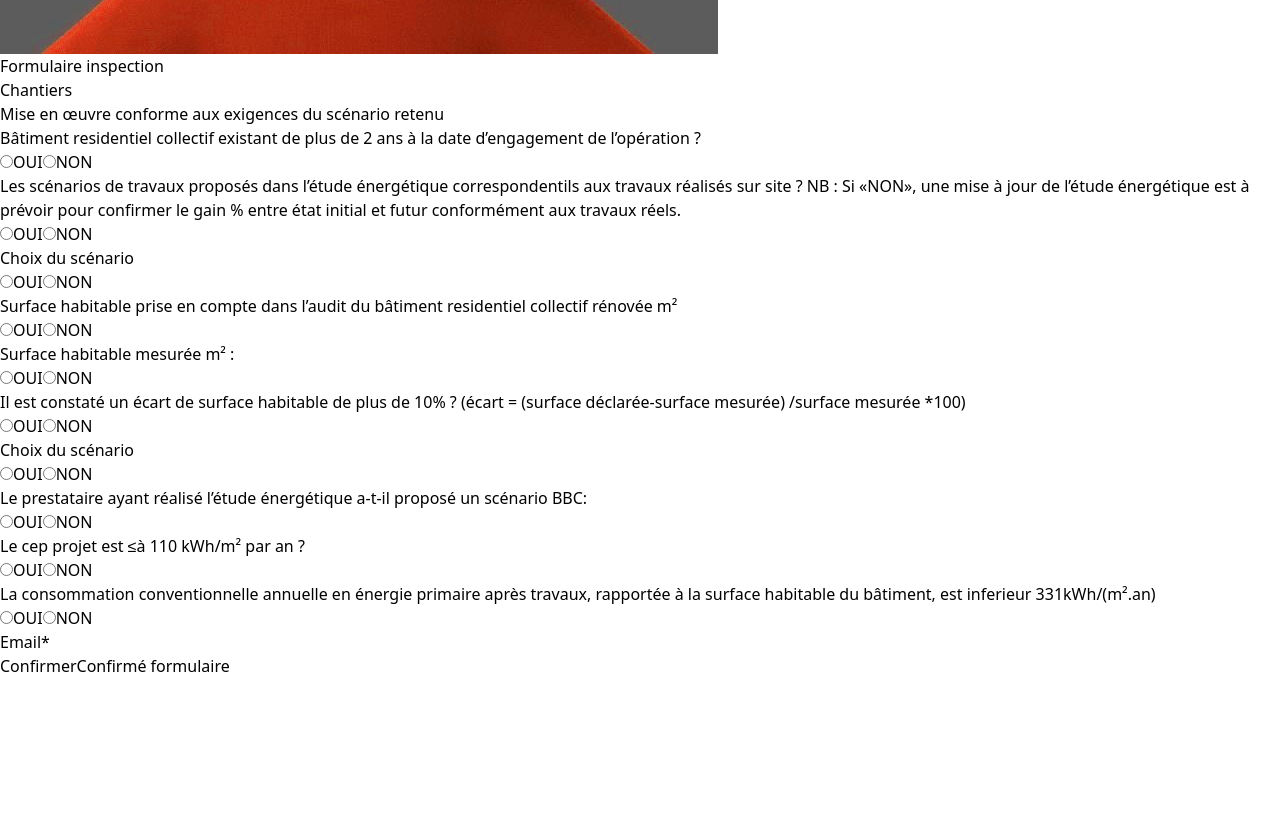
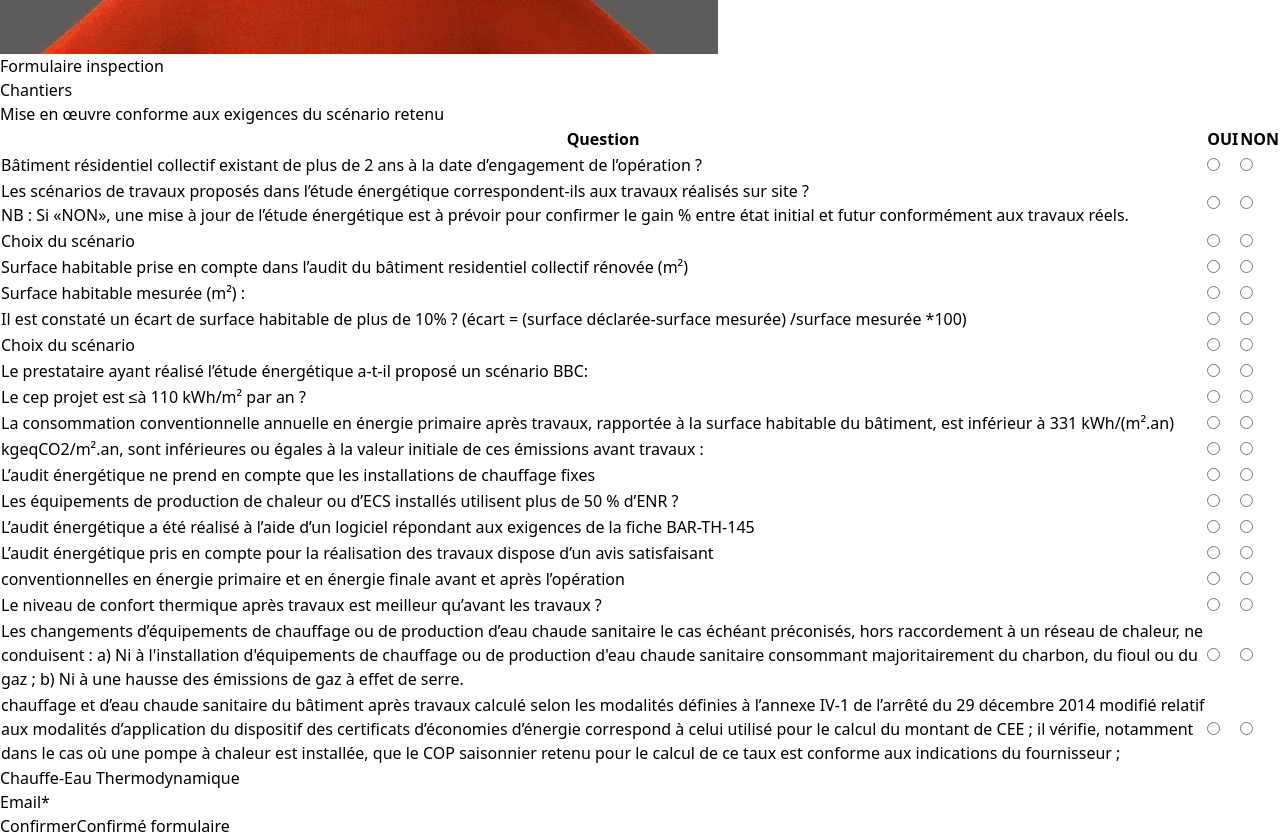
Before and after one commit to ch3rrywolf/cofrac, a React (Vite) app in the folder client/: page /dashboard/chantiers/form in a window 1280 px wide. Shown: the part 1180-2018 px from the top of the page. Before the commit the page ends 1858 px from the top, so only its background shows below. Built offline with nearby package versions, Linux system fonts and the light colour scheme; sample sign-in values are in the browser's storage.

Commit message:
[FRONT&&BACK] Admin Chantier GenRapportPDF{formulaireInspect}[mise en oeuvre conforme]1/4

```diff
--- a/client/src/dashboard/pages/AddFormInspec.jsx
+++ b/client/src/dashboard/pages/AddFormInspec.jsx
@@ -16,9 +16,18 @@ const AddFormInspec = () => {
     const [Q8,setQ8] = useState('')
     const [Q9,setQ9] = useState('')
     const [Q10,setQ10] = useState('')
+    const [Q11,setQ11] = useState('')
+    const [Q12,setQ12] = useState('')
+    const [Q13,setQ13] = useState('')
+    const [Q14,setQ14] = useState('')
+    const [Q15,setQ15] = useState('')
+    const [Q16,setQ16] = useState('')
+    const [Q17,setQ17] = useState('')
+    const [Q18,setQ18] = useState('')
+    const [Q19,setQ19] = useState('')
     const [email,setEmail] = useState('')
 
-    const data = {Q1, Q2, Q3, Q4, Q5, Q6, Q7, email}
+    const data = {Q1, Q2, Q3, Q4, Q5, Q6, Q7, Q8, Q9, Q10, Q11, Q12, Q13, Q14, Q15, Q16, Q17, Q18, Q19, email}
 
     const submit = async (e) => {
         e.preventDefault();
@@ -41,6 +50,15 @@ const AddFormInspec = () => {
                         setQ8('');
                         setQ9('');
                         setQ10('');
+                        setQ11('');
+                        setQ12('');
+                        setQ13('');
+                        setQ14('');
+                        setQ15('');
+                        setQ16('');
+                        setQ17('');
+                        setQ18('');
+                        setQ19('');
                         setEmail('');
                     })
                     .then(() =>
@@ -67,185 +85,393 @@ const AddFormInspec = () => {
             <div className='text-center items-center text-red-400'>
                 <h4>Mise en œuvre conforme aux exigences du scénario retenu</h4>
             </div>
-          <div className='grid grid-cols-2 gap-x-8 mb-3'>
-            <div className='flex flex-col gap-y-2'>
-                <p className='text-sm font-medium text-gray-600' htmlFor='Q1'>
-                    Bâtiment residentiel collectif existant de plus de 2 ans à la date d’engagement de l’opération ?
-                </p>
-            </div>
-            <div className='flex items-center gap-x-4'>
-            <label className='flex items-center gap-x-2'>
-            <input type='radio' name='Q1' value='OUI'checked={Q1 === 'OUI'} onChange={(e) => setQ1(e.target.value)} className='focus:ring-green-500' />
-                <span>OUI</span>
-            </label>
-            <label className='flex items-center gap-x-2'>
-            <input type='radio' name='Q1' value='NON'checked={Q1 === 'NON'} onChange={(e) => setQ1(e.target.value)} className='focus:ring-green-500' />
-                <span>NON</span>
-            </label>
-            </div>
-          </div>
+            <div className="overflow-x-auto">
+  <table className="table-auto w-full border-collapse border border-gray-300 text-sm text-gray-600">
+    <thead>
+      <tr>
+        <th className="border border-gray-300 px-4 py-2">Question</th>
+        <th className="border border-gray-300 px-4 py-2">OUI</th>
+        <th className="border border-gray-300 px-4 py-2">NON</th>
+      </tr>
+    </thead>
+    <tbody>
+      <tr>
+        <td className="border border-gray-300 px-4 py-2">
+          Bâtiment résidentiel collectif existant de plus de 2 ans à la date d’engagement de l’opération ?
+        </td>
+        <td className="border border-gray-300 px-4 py-2 text-center">
+          <input
+            type="radio"
+            name="Q1"
+            value="OUI"
+          />
+        </td>
+        <td className="border border-gray-300 px-4 py-2 text-center">
+          <input
+            type="radio"
+            name="Q1"
+            value="NON"
+          />
+        </td>
+      </tr>
+      <tr>
+        <td className="border border-gray-300 px-4 py-2">
+          Les scénarios de travaux proposés dans l’étude énergétique correspondent-ils aux travaux réalisés sur site ? <br />
+          <span className="text-gray-400 text-xs">
+            NB : Si «NON», une mise à jour de l’étude énergétique est à prévoir pour confirmer le gain % entre état initial et futur
+            conformément aux travaux réels.
+          </span>
+        </td>
+        <td className="border border-gray-300 px-4 py-2 text-center">
+          <input
+            type="radio"
+            name="Q2"
+            value="OUI"
+          />
+        </td>
+        <td className="border border-gray-300 px-4 py-2 text-center">
+          <input
+            type="radio"
+            name="Q2"
+            value="NON"
+          />
+        </td>
+      </tr>
+      <tr>
+        <td className="border border-gray-300 px-4 py-2">Choix du scénario</td>
+        <td className="border border-gray-300 px-4 py-2 text-center">
+          <input
+            type="radio"
+            name="Q3"
+            value="OUI"
+          />
+        </td>
+        <td className="border border-gray-300 px-4 py-2 text-center">
+          <input
+            type="radio"
+            name="Q3"
+            value="NON"
+          />
+        </td>
+      </tr>
+      <tr>
+        <td className="border border-gray-300 px-4 py-2">
+        Surface habitable prise en compte dans l’audit du bâtiment residentiel collectif rénovée (m²)
+        </td>
+        <td className="border border-gray-300 px-4 py-2 text-center">
+          <input
+            type="radio"
+            name="Q4"
+            value="OUI"
+          />
+        </td>
+        <td className="border border-gray-300 px-4 py-2 text-center">
+          <input
+            type="radio"
+            name="Q4"
+            value="NON"
+          />
+        </td>
+      </tr>
+      <tr>
+        <td className="border border-gray-300 px-4 py-2">
+        Surface habitable mesurée (m²) :
+        </td>
+        <td className="border border-gray-300 px-4 py-2 text-center">
+          <input
+            type="radio"
+            name="Q5"
+            value="OUI"
+          />
+        </td>
+        <td className="border border-gray-300 px-4 py-2 text-center">
+          <input
+            type="radio"
+            name="Q5"
+            value="NON"
+          />
+        </td>
+      </tr>
+      <tr>
+        <td className="border border-gray-300 px-4 py-2">
+        Il est constaté un écart de surface habitable de plus de 10% ? (écart = (surface déclarée-surface mesurée) /surface mesurée *100)
+        </td>
+        <td className="border border-gray-300 px-4 py-2 text-center">
+          <input
+            type="radio"
+            name="Q6"
+            value="OUI"
+          />
+        </td>
+        <td className="border border-gray-300 px-4 py-2 text-center">
+          <input
+            type="radio"
+            name="Q6"
+            value="NON"
+          />
+        </td>
+      </tr>
+      <tr>
+        <td className="border border-gray-300 px-4 py-2">
+        Choix du scénario
+        </td>
+        <td className="border border-gray-300 px-4 py-2 text-center">
+          <input
+            type="radio"
+            name="Q7"
+            value="OUI"
+          />
+        </td>
+        <td className="border border-gray-300 px-4 py-2 text-center">
+          <input
+            type="radio"
+            name="Q7"
+            value="NON"
+          />
+        </td>
+      </tr>
+      <tr>
+        <td className="border border-gray-300 px-4 py-2">
+        Le prestataire ayant réalisé l’étude énergétique a-t-il proposé un scénario BBC:
+        </td>
+        <td className="border border-gray-300 px-4 py-2 text-center">
+          <input
+            type="radio"
+            name="Q8"
+            value="OUI"
+          />
+        </td>
+        <td className="border border-gray-300 px-4 py-2 text-center">
+          <input
+            type="radio"
+            name="Q8"
+            value="NON"
+          />
+        </td>
+      </tr>
+      <tr>
+        <td className="border border-gray-300 px-4 py-2">
+        Le cep projet est ≤à 110 kWh/m² par an ?
+        </td>
+        <td className="border border-gray-300 px-4 py-2 text-center">
+          <input
+            type="radio"
+            name="Q9"
+            value="OUI"
+          />
+        </td>
+        <td className="border border-gray-300 px-4 py-2 text-center">
+          <input
+            type="radio"
+            name="Q9"
+            value="NON"
+          />
+        </td>
+      </tr>
+      <tr>
+        <td className="border border-gray-300 px-4 py-2">
+        La consommation conventionnelle annuelle en énergie primaire après travaux, rapportée à la surface habitable du bâtiment, est inférieur à 331 kWh/(m².an)
+        </td>
+        <td className="border border-gray-300 px-4 py-2 text-center">
+          <input
+            type="radio"
+            name="Q10"
+            value="OUI"
+          />
+        </td>
+        <td className="border border-gray-300 px-4 py-2 text-center">
+          <input
+            type="radio"
+            name="Q10"
+            value="NON"
+          />
+        </td>
+      </tr>
+      <tr>
+        <td className="border border-gray-300 px-4 py-2">
+        kgeqCO2/m².an, sont inférieures ou égales à la valeur initiale de ces émissions avant travaux :
+        </td>
+        <td className="border border-gray-300 px-4 py-2 text-center">
+          <input
+            type="radio"
+            name="Q11"
+            value="OUI"
+          />
+        </td>
+        <td className="border border-gray-300 px-4 py-2 text-center">
+          <input
+            type="radio"
+            name="Q11"
+            value="NON"
+          />
+        </td>
+      </tr>
+      <tr>
+        <td className="border border-gray-300 px-4 py-2">
+        L’audit énergétique ne prend en compte que les installations de chauffage fixes
 
-          <div className='grid grid-cols-2 gap-x-8 mb-3'>
-            <div className='flex flex-col gap-y-2'>
-                <p className='text-sm font-medium text-gray-600' htmlFor='operationName'>
-                Les scénarios de travaux proposés dans l’étude énergétique correspondentils aux travaux réalisés sur site ? <span className='text-gray-400 text-xs'> NB : Si «NON», une mise à jour de l’étude énergétique est à prévoir pour confirmer le gain % entre état initial et futur conformément aux travaux réels.</span>
-                </p>
-            </div>
-            <div className='flex items-center gap-x-4'>
-            <label className='flex items-center gap-x-2'>
-            <input type='radio' name='Q2' value='OUI'checked={Q2 === 'OUI'} onChange={(e) => setQ2(e.target.value)} className='focus:ring-green-500' />
-                <span>OUI</span>
-            </label>
-            <label className='flex items-center gap-x-2'>
-            <input type='radio' name='setQ2' value='NON' checked={Q2 === 'NON'} onChange={(e) => setQ2(e.target.value)} className='focus:ring-green-500' />
-                <span>NON</span>
-            </label>
-            </div>
-          </div>
 
-          <div className='grid grid-cols-2 gap-x-8 mb-3'>
-            <div className='flex flex-col gap-y-2'>
-                <p className='text-sm font-medium text-gray-600' htmlFor='Q1'>
-                Choix du scénario
-                </p>
-            </div>
-            <div className='flex items-center gap-x-4'>
-            <label className='flex items-center gap-x-2'>
-            <input type='radio' name='Q3' value='OUI'checked={Q3 === 'OUI'} onChange={(e) => setQ3(e.target.value)} className='focus:ring-green-500' />
-                <span>OUI</span>
-            </label>
-            <label className='flex items-center gap-x-2'>
-            <input type='radio' name='Q3' value='NON'checked={Q3 === 'NON'} onChange={(e) => setQ3(e.target.value)} className='focus:ring-green-500' />
-                <span>NON</span>
-            </label>
-            </div>
-          </div>
+        </td>
+        <td className="border border-gray-300 px-4 py-2 text-center">
+          <input
+            type="radio"
+            name="Q12"
+            value="OUI"
+          />
+        </td>
+        <td className="border border-gray-300 px-4 py-2 text-center">
+          <input
+            type="radio"
+            name="Q12"
+            value="NON"
+          />
+        </td>
+      </tr>
+      <tr>
+        <td className="border border-gray-300 px-4 py-2">
+        Les équipements de production de chaleur ou d’ECS installés utilisent plus de 50 % d’ENR ?
 
-          <div className='grid grid-cols-2 gap-x-8 mb-3'>
-            <div className='flex flex-col gap-y-2'>
-                <p className='text-sm font-medium text-gray-600' htmlFor='operationName'>
-                Surface habitable prise en compte dans l’audit du bâtiment residentiel collectif rénovée m²
-                </p>
-            </div>
-            <div className='flex items-center gap-x-4'>
-            <label className='flex items-center gap-x-2'>
-            <input type='radio' name='Q4' value='OUI'checked={Q4 === 'OUI'} onChange={(e) => setQ4(e.target.value)} className='focus:ring-green-500' />
-                <span>OUI</span>
-            </label>
-            <label className='flex items-center gap-x-2'>
-            <input type='radio' name='Q4' value='NON' checked={Q4 === 'NON'} onChange={(e) => setQ4(e.target.value)} className='focus:ring-green-500' />
-                <span>NON</span>
-            </label>
-            </div>
-          </div>
+        </td>
+        <td className="border border-gray-300 px-4 py-2 text-center">
+          <input
+            type="radio"
+            name="Q13"
+            value="OUI"
+          />
+        </td>
+        <td className="border border-gray-300 px-4 py-2 text-center">
+          <input
+            type="radio"
+            name="Q13"
+            value="NON"
+          />
+        </td>
+      </tr>
+      <tr>
+        <td className="border border-gray-300 px-4 py-2">
+        L’audit énergétique a été réalisé à l’aide d’un logiciel répondant aux exigences de la fiche BAR-TH-145
 
-          <div className='grid grid-cols-2 gap-x-8 mb-3'>
-            <div className='flex flex-col gap-y-2'>
-                <p className='text-sm font-medium text-gray-600' htmlFor='operationName'>
-                Surface habitable mesurée m² :
-                </p>
-            </div>
-            <div className='flex items-center gap-x-4'>
-            <label className='flex items-center gap-x-2'>
-            <input type='radio' name='Q5' value='OUI'checked={Q5 === 'OUI'} onChange={(e) => setQ5(e.target.value)} className='focus:ring-green-500' />
-                <span>OUI</span>
-            </label>
-            <label className='flex items-center gap-x-2'>
-            <input type='radio' name='Q5' value='NON' checked={Q5 === 'NON'} onChange={(e) => setQ5(e.target.value)} className='focus:ring-green-500' />
-                <span>NON</span>
-            </label>
-            </div>
-          </div>
+        </td>
+        <td className="border border-gray-300 px-4 py-2 text-center">
+          <input
+            type="radio"
+            name="Q14"
+            value="OUI"
+          />
+        </td>
+        <td className="border border-gray-300 px-4 py-2 text-center">
+          <input
+            type="radio"
+            name="Q14"
+            value="NON"
+          />
+        </td>
+      </tr>
+      <tr>
+        <td className="border border-gray-300 px-4 py-2">
+        L’audit énergétique pris en compte pour la réalisation des travaux dispose d’un avis satisfaisant
 
-          <div className='grid grid-cols-2 gap-x-8 mb-3'>
-            <div className='flex flex-col gap-y-2'>
-                <p className='text-sm font-medium text-gray-600' htmlFor='operationName'>
-                Il est constaté un écart de surface habitable de plus de 10% ? (écart = (surface déclarée-surface mesurée) /surface mesurée *100)
-                </p>
-            </div>
-            <div className='flex items-center gap-x-4'>
-            <label className='flex items-center gap-x-2'>
-            <input type='radio' name='Q6' value='OUI'checked={Q6 === 'OUI'} onChange={(e) => setQ6(e.target.value)} className='focus:ring-green-500' />
-                <span>OUI</span>
-            </label>
-            <label className='flex items-center gap-x-2'>
-            <input type='radio' name='Q6' value='NON' checked={Q6 === 'NON'} onChange={(e) => setQ6(e.target.value)} className='focus:ring-green-500' />
-                <span>NON</span>
-            </label>
-            </div>
-          </div>
+        </td>
+        <td className="border border-gray-300 px-4 py-2 text-center">
+          <input
+            type="radio"
+            name="Q15"
+            value="OUI"
+          />
+        </td>
+        <td className="border border-gray-300 px-4 py-2 text-center">
+          <input
+            type="radio"
+            name="Q15"
+            value="NON"
+          />
+        </td>
+      </tr>
+      <tr>
+        <td className="border border-gray-300 px-4 py-2">
+        conventionnelles en énergie primaire et en énergie finale avant et après l’opération
 
-          <div className='grid grid-cols-2 gap-x-8 mb-3'>
-            <div className='flex flex-col gap-y-2'>
-                <p className='text-sm font-medium text-gray-600' htmlFor='operationName'>
-                Choix du scénario
-                </p>
-            </div>
-            <div className='flex items-center gap-x-4'>
-            <label className='flex items-center gap-x-2'>
-            <input type='radio' name='Q7' value='OUI'checked={Q7 === 'OUI'} onChange={(e) => setQ7(e.target.value)} className='focus:ring-green-500' />
-                <span>OUI</span>
-            </label>
-            <label className='flex items-center gap-x-2'>
-            <input type='radio' name='Q7' value='NON' checked={Q7 === 'NON'} onChange={(e) => setQ7(e.target.value)} className='focus:ring-green-500' />
-                <span>NON</span>
-            </label>
-            </div>
-          </div>
+        </td>
+        <td className="border border-gray-300 px-4 py-2 text-center">
+          <input
+            type="radio"
+            name="Q16"
+            value="OUI"
+          />
+        </td>
+        <td className="border border-gray-300 px-4 py-2 text-center">
+          <input
+            type="radio"
+            name="Q16"
+            value="NON"
+          />
+        </td>
+      </tr>
+      <tr>
+        <td className="border border-gray-300 px-4 py-2">
+        Le niveau de confort thermique après travaux est meilleur qu’avant les travaux ?
+        </td>
+        <td className="border border-gray-300 px-4 py-2 text-center">
+          <input
+            type="radio"
+            name="Q17"
+            value="OUI"
+          />
+        </td>
+        <td className="border border-gray-300 px-4 py-2 text-center">
+          <input
+            type="radio"
+            name="Q17"
+            value="NON"
+          />
+        </td>
+      </tr>
+      <tr>
+        <td className="border border-gray-300 px-4 py-2">
+        Les changements d’équipements de chauffage ou de production d’eau chaude sanitaire le cas échéant préconisés, hors raccordement à un réseau de chaleur, ne conduisent : a) Ni à l'installation d'équipements de chauffage ou de production d'eau chaude sanitaire consommant majoritairement du charbon, du fioul ou du gaz ; b) Ni à une hausse des émissions de gaz à effet de serre.
 
-          <div className='grid grid-cols-2 gap-x-8 mb-3'>
-            <div className='flex flex-col gap-y-2'>
-                <p className='text-sm font-medium text-gray-600' htmlFor='operationName'>
-                Le prestataire ayant réalisé l’étude énergétique a-t-il proposé un scénario BBC:
-                </p>
-            </div>
-            <div className='flex items-center gap-x-4'>
-            <label className='flex items-center gap-x-2'>
-            <input type='radio' name='Q8' value='OUI'checked={Q8 === 'OUI'} onChange={(e) => setQ8(e.target.value)} className='focus:ring-green-500' />
-                <span>OUI</span>
-            </label>
-            <label className='flex items-center gap-x-2'>
-            <input type='radio' name='Q8' value='NON' checked={Q8 === 'NON'} onChange={(e) => setQ8(e.target.value)} className='focus:ring-green-500' />
-                <span>NON</span>
-            </label>
-            </div>
+        </td>
+        <td className="border border-gray-300 px-4 py-2 text-center">
+          <input
+            type="radio"
+            name="Q18"
+            value="OUI"
+          />
+        </td>
+        <td className="border border-gray-300 px-4 py-2 text-center">
+          <input
+            type="radio"
+            name="Q18"
+            value="NON"
+          />
+        </td>
+      </tr>
+      <tr>
+        <td className="border border-gray-300 px-4 py-2">
+        chauffage et d’eau chaude sanitaire du bâtiment après travaux calculé selon les modalités définies à l’annexe IV-1 de l’arrêté du 29 décembre 2014 modifié relatif aux modalités d’application du dispositif des certificats d’économies d’énergie correspond à celui utilisé pour le calcul du montant de CEE ; il vérifie, notamment dans le cas où une pompe à chaleur est installée, que le COP saisonnier retenu pour le calcul de ce taux est conforme aux indications du fournisseur ;
+        </td>
+        <td className="border border-gray-300 px-4 py-2 text-center">
+          <input
+            type="radio"
+            name="Q19"
+            value="OUI"
+          />
+        </td>
+        <td className="border border-gray-300 px-4 py-2 text-center">
+          <input
+            type="radio"
+            name="Q19"
+            value="NON"
+          />
+        </td>
+      </tr>
+    </tbody>
+  </table>
 </div>
 
 
-          <div className='grid grid-cols-2 gap-x-8 mb-3'>
-            <div className='flex flex-col gap-y-2'>
-                <p className='text-sm font-medium text-gray-600' htmlFor='operationName'>
-                Le cep projet est ≤à 110 kWh/m² par an ?
-                </p>
-            </div>
-            <div className='flex items-center gap-x-4'>
-            <label className='flex items-center gap-x-2'>
-            <input type='radio' name='Q9' value='OUI'checked={Q9 === 'OUI'} onChange={(e) => setQ9(e.target.value)} className='focus:ring-green-500' />
-                <span>OUI</span>
-            </label>
-            <label className='flex items-center gap-x-2'>
-            <input type='radio' name='Q9' value='NON' checked={Q9 === 'NON'} onChange={(e) => setQ9(e.target.value)} className='focus:ring-green-500' />
-                <span>NON</span>
-            </label>
-            </div>
-          </div>
-
-          <div className='grid grid-cols-2 gap-x-8 mb-3'>
-            <div className='flex flex-col gap-y-2'>
-                <p className='text-sm font-medium text-gray-600' htmlFor='operationName'>
-                La consommation conventionnelle annuelle en énergie primaire après travaux, rapportée à la surface habitable du bâtiment, est inferieur 331kWh/(m².an)
-                </p>
-            </div>
-            <div className='flex items-center gap-x-4'>
-            <label className='flex items-center gap-x-2'>
-            <input type='radio' name='Q10' value='OUI'checked={Q10 === 'OUI'} onChange={(e) => setQ10(e.target.value)} className='focus:ring-green-500' />
-                <span>OUI</span>
-            </label>
-            <label className='flex items-center gap-x-2'>
-            <input type='radio' name='Q10' value='NON' checked={Q10 === 'NON'} onChange={(e) => setQ10(e.target.value)} className='focus:ring-green-500' />
-                <span>NON</span>
-            </label>
-            </div>
+          <div>
+            <h4 className='text-center items-center text-red-400'>Chauffe-Eau Thermodynamique </h4>
           </div>
 
 
```
Also changed, not shown: 2 other files (tests, documents, lock files or other folders). Lines whose indentation alone changed are shown as unchanged.
